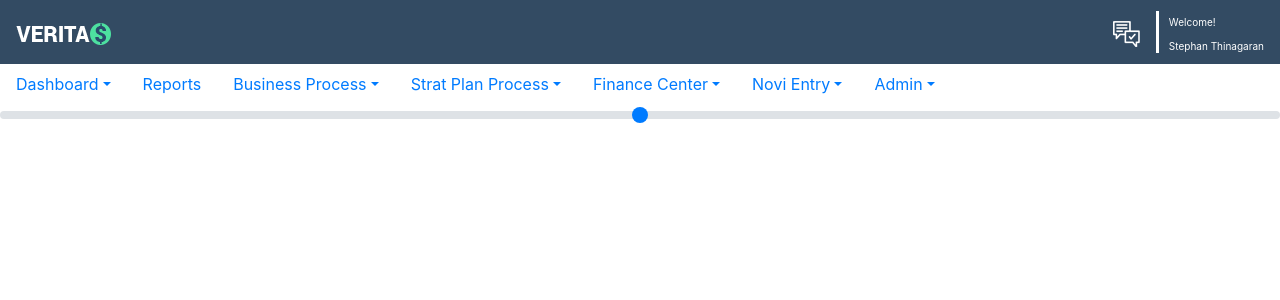
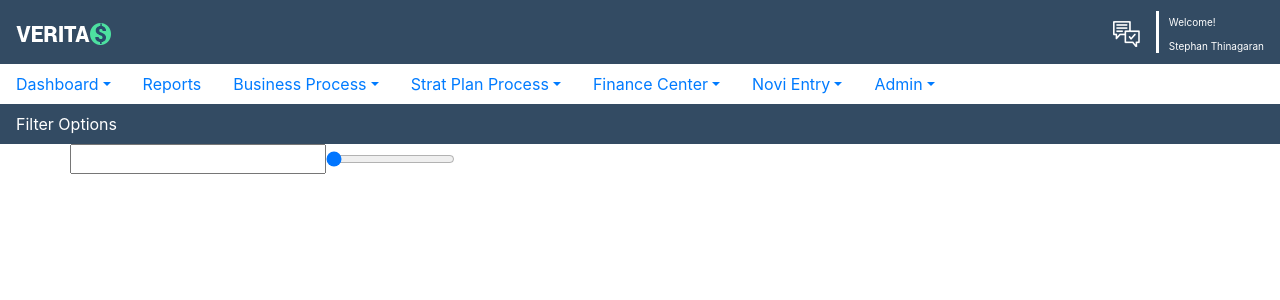
Before and after one commit to stephanram/veritas-learning, an Angular app: page / in a window 1280 px wide. Shown: the top 300 px of the page. Built offline with nearby package versions, Linux system fonts and the light colour scheme.

Commit message:
Added Year slider

```diff
--- a/src/app/app.component.html
+++ b/src/app/app.component.html
@@ -11,8 +11,9 @@
 <body>
   <app-top-banner></app-top-banner>
   <app-menu></app-menu>
+  <app-filter-option></app-filter-option>
   <div class="container">
-
+    <app-year-slider></app-year-slider>
   </div>
 </body>
 
--- a/src/app/app.module.ts
+++ b/src/app/app.module.ts
@@ -12,13 +12,15 @@ import {MatIconModule} from '@angular/material/icon';
 import { TopBannerComponent } from './top-banner/top-banner.component';
 import {MatToolbarModule} from '@angular/material/toolbar';
 import { FilterOptionComponent } from './filter-option/filter-option.component';
+import { YearSliderComponent } from './year-slider/year-slider.component';
 
 @NgModule({
   declarations: [
     AppComponent,
     MenuComponent,
     TopBannerComponent,
-    FilterOptionComponent
+    FilterOptionComponent,
+    YearSliderComponent
   ],
   imports: [
     BrowserModule,
--- a/src/app/filter-option/filter-option.component.css
+++ b/src/app/filter-option/filter-option.component.css
@@ -1,27 +1,3 @@
-.div-filter-margin {
-    margin: 20px;
-    box-shadow: 1px 1px 6px 1px #dfdfdf;
-    height: 200px;
+.filter-option {
+    color: white;
 }
-
-.mat-toolbar.mat-primary {
-    background: #334b63;
-    color: #fff;
-}
-
-.filter-title{
-    font-size: 14px;
-    color:#fff;
-}
-
-.filter-help-icon {
-    margin-left: 5px;
-    margin-top: 5px;
-}
-
-/** No CSS for this example */
-.example-fill-remaining-space {
-    /* This fills the remaining space, by using flexbox.
-       Every toolbar row uses a flexbox row layout. */
-    flex: 1 1 auto;
-  }
--- a/src/app/filter-option/filter-option.component.html
+++ b/src/app/filter-option/filter-option.component.html
@@ -1,18 +1,3 @@
-<div class="div-filter-margin">
-    <mat-toolbar color="primary" style="min-height: 30px !important; height: 45px !important;">
-        <mat-toolbar-row>
-            <span class="filter-title">Filter Options</span>
-            <span class="filter-help-icon">
-                <a href="#" title="Help">
-                    <img src="../assets/images/help-white.png" alt="logo icon here">
-                </a>
-            </span>
-            <span class="example-fill-remaining-space"></span>
-            <span >
-                <a href="#">
-                    <mat-icon style="color:white">keyboard_arrow_down</mat-icon>
-                </a>
-            </span>
-        </mat-toolbar-row>
-    </mat-toolbar>
-</div>
+<nav class="navbar" style="background-color: #334b63;">
+    <span class="filter-option">Filter Options</span>
+</nav>
--- a/src/app/menu/menu.component.html
+++ b/src/app/menu/menu.component.html
@@ -67,5 +67,3 @@
         </div>
     </li>
 </ul>
-
-<input type="range" class="custom-range" id="customRange">
--- /dev/null
+++ b/src/app/year-slider/year-slider.component.html
@@ -0,0 +1,4 @@
+<div class="row">
+    <input type="text" id="Year">
+    <input type="range" id="YearSlider" (ng-change)="sliderOnChangeHandler($event)" min="1991" max="2019" step="1">
+</div>
--- /dev/null
+++ b/src/app/year-slider/year-slider.component.ts
@@ -0,0 +1,20 @@
+import { Component, OnInit } from '@angular/core';
+
+@Component({
+  selector: 'app-year-slider',
+  templateUrl: './year-slider.component.html',
+  styleUrls: ['./year-slider.component.css']
+})
+export class YearSliderComponent implements OnInit {
+  public Year: string;
+
+  constructor() { }
+
+  ngOnInit() {
+  }
+
+  sliderOnChangeHandler = ($event: any) => {
+    this.Year = $event.value;
+  }
+
+}
```
Also changed, not shown: src/app/year-slider/year-slider.component.css (added), 1 other file (tests, documents, lock files or other folders).
